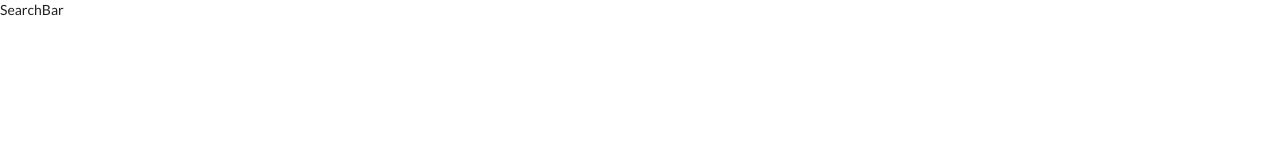
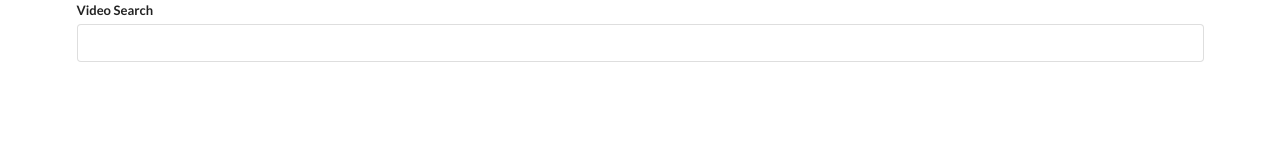
Before and after one commit to rafaelbarbosas/Videos, a React (Create React App) app: page / in a window 1280 px wide. Shown: the top 160 px of the page. Built offline with nearby package versions, Linux system fonts and the light colour scheme.

Commit message:
Adiciona SearchBar e metódos do componente

```diff
--- a/src/components/App.js
+++ b/src/components/App.js
@@ -5,7 +5,7 @@
 class App extends React.Component {
     render() {
         return (
-            <div>
+            <div className="ui container">
                 <SearchBar/>
             </div>
         );
--- a/src/components/SearchBar.js
+++ b/src/components/SearchBar.js
@@ -1,8 +1,35 @@
 import React from 'react';
 
 class SearchBar extends React.Component{
+    state = {
+        term: ''
+    };
+
+    onInputChange = event => {
+        this.setState( { term: event.target.value } )
+    };
+
+    onFormSubmit = event => {
+        event.preventDefault();
+
+        //TODO: chamar método da classe pai
+    };
+
     render () {
-        return <div>SearchBar</div>;
+        return (
+            <div className="search-bar segment">
+                <form onSubmit={this.onFormSubmit} className="ui form">
+                    <div className="field">
+                        <label>Video Search</label>
+                        <input
+                            type="text"
+                            value={this.state.term}
+                            onChange={ this.onInputChange }
+                        />
+                    </div>
+                </form>
+            </div>
+        );
     }
 }
 
```
